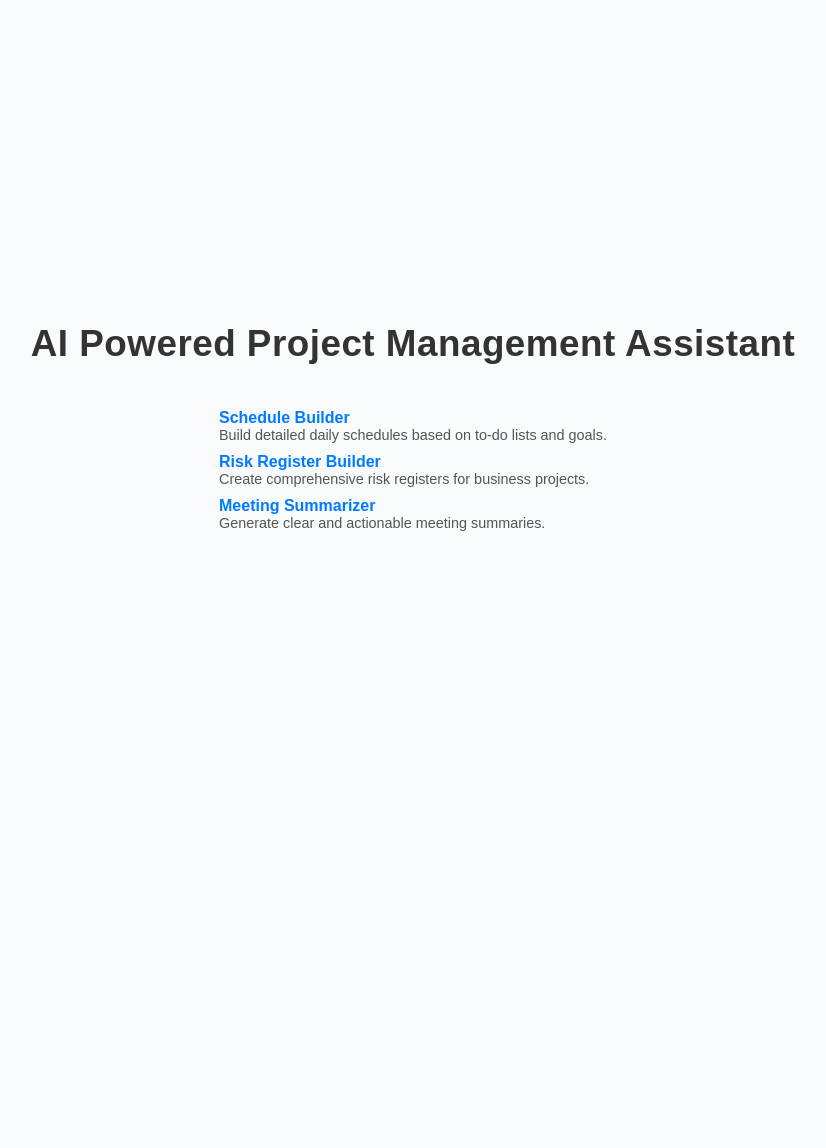
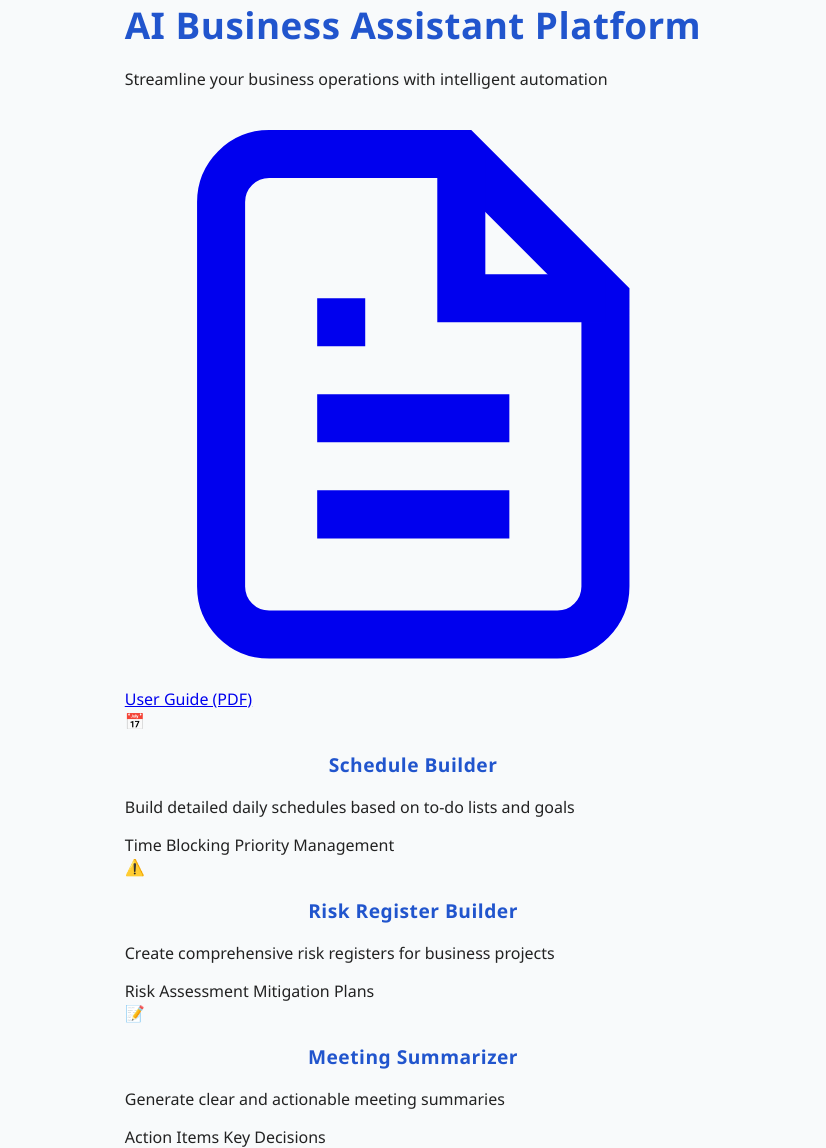
Before and after one commit to zta5056/projectmanagementassistant, a Flask app: page / in a window 1280 px wide. Shown: the whole page, without its empty margins (227-1053 px from the left). Before the commit the page ends 531 px from the top, so only its background shows below. Run offline with Flask 2, Linux system fonts and the light colour scheme.

Commit message:
Update index.html

```diff
--- a/templates/index.html
+++ b/templates/index.html
@@ -1,26 +1,62 @@
 <!DOCTYPE html>
 <html lang="en">
 <head>
-	<link rel="stylesheet" href="{{ url_for('static', filename='style.css') }}">
+    <link rel="stylesheet" href="{{ url_for('static', filename='style.css') }}">
     <meta charset="UTF-8">
     <meta name="viewport" content="width=device-width, initial-scale=1.0">
-    <title>Prompt Applications</title>
-    <style>
-        body { font-family: Arial, sans-serif; margin: 40px; }
-        h1 { color: #333; }
-        ul { list-style-type: none; padding: 0; }
-        li { margin: 10px 0; }
-        a { text-decoration: none; color: #007BFF; font-weight: bold; }
-        a:hover { text-decoration: underline; }
-        .description { font-size: 0.9em; color: #555; }
-    </style>
+    <title>AI Business Assistant Platform</title>
 </head>
 <body>
-    <h1>AI Powered Project Management Assistant</h1>
-    <ul>
-        <li><a href="/schedule_builder">Schedule Builder</a><div class="description">Build detailed daily schedules based on to-do lists and goals.</div></li>
-        <li><a href="/risk_register_builder">Risk Register Builder</a><div class="description">Create comprehensive risk registers for business projects.</div></li>
-        <li><a href="/meeting_summarizer">Meeting Summarizer</a><div class="description">Generate clear and actionable meeting summaries.</div></li>
-    </ul>
+    <div class="main-container">
+        <header class="header">
+            <h1>AI Business Assistant Platform</h1>
+            <p class="subtitle">Streamline your business operations with intelligent automation</p>
+        </header>
+
+        <div class="user-guide-section">
+            <a href="{{ url_for('static', filename='user_guide.pdf') }}" target="_blank" class="user-guide-btn">
+                <svg class="guide-icon" viewBox="0 0 24 24" fill="none" stroke="currentColor" stroke-width="2">
+                    <path d="M14 2H6a2 2 0 0 0-2 2v16a2 2 0 0 0 2 2h12a2 2 0 0 0 2-2V8z"></path>
+                    <polyline points="14,2 14,8 20,8"></polyline>
+                    <line x1="16" y1="13" x2="8" y2="13"></line>
+                    <line x1="16" y1="17" x2="8" y2="17"></line>
+                    <polyline points="10,9 9,9 8,9"></polyline>
+                </svg>
+                User Guide (PDF)
+            </a>
+        </div>
+
+        <div class="applications-grid">
+            <div class="app-card" onclick="window.location.href='/schedule_builder'">
+                <div class="app-icon schedule-icon">📅</div>
+                <h3 class="app-title">Schedule Builder</h3>
+                <p class="app-description">Build detailed daily schedules based on to-do lists and goals</p>
+                <div class="app-features">
+                    <span class="feature-tag">Time Blocking</span>
+                    <span class="feature-tag">Priority Management</span>
+                </div>
+            </div>
+
+            <div class="app-card" onclick="window.location.href='/risk_register_builder'">
+                <div class="app-icon risk-icon">⚠️</div>
+                <h3 class="app-title">Risk Register Builder</h3>
+                <p class="app-description">Create comprehensive risk registers for business projects</p>
+                <div class="app-features">
+                    <span class="feature-tag">Risk Assessment</span>
+                    <span class="feature-tag">Mitigation Plans</span>
+                </div>
+            </div>
+
+            <div class="app-card" onclick="window.location.href='/meeting_summarizer'">
+                <div class="app-icon meeting-icon">📝</div>
+                <h3 class="app-title">Meeting Summarizer</h3>
+                <p class="app-description">Generate clear and actionable meeting summaries</p>
+                <div class="app-features">
+                    <span class="feature-tag">Action Items</span>
+                    <span class="feature-tag">Key Decisions</span>
+                </div>
+            </div>
+        </div>
+    </div>
 </body>
 </html>
```
